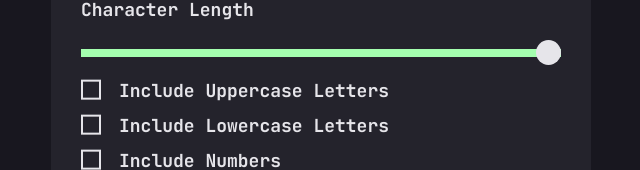
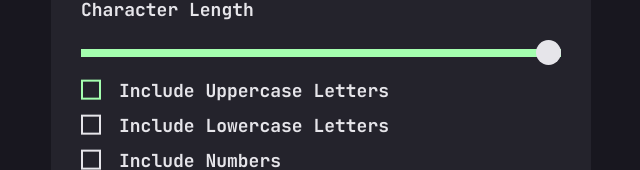
Before and after one commit to ClaytonDewey/react-password-generator, a React (Create React App) app: page / in a window 1280 px wide. In both pictures the pointer is over the input "Include Uppercase Letters". Shown: the part 180-350 px from the top of the page, without its empty margins (319-959 px from the left). Built offline with nearby package versions, Linux system fonts and the light colour scheme.

Commit message:
Add hover state to checkbox

```diff
--- a/src/sass/components/_checkbox.scss
+++ b/src/sass/components/_checkbox.scss
@@ -45,6 +45,10 @@
     &:checked::before {
       transform: scale(1);
     }
+
+    &:hover {
+      border-color: $clr-primary;
+    }
   }
 
   & + .form-control {
```
